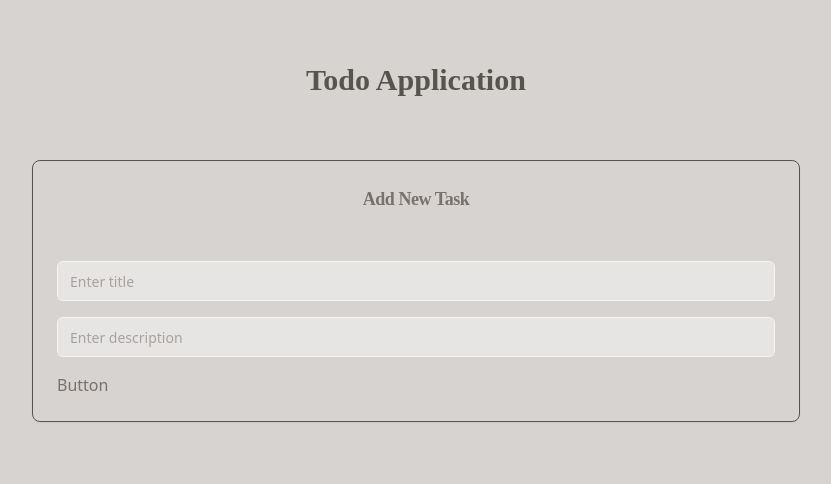
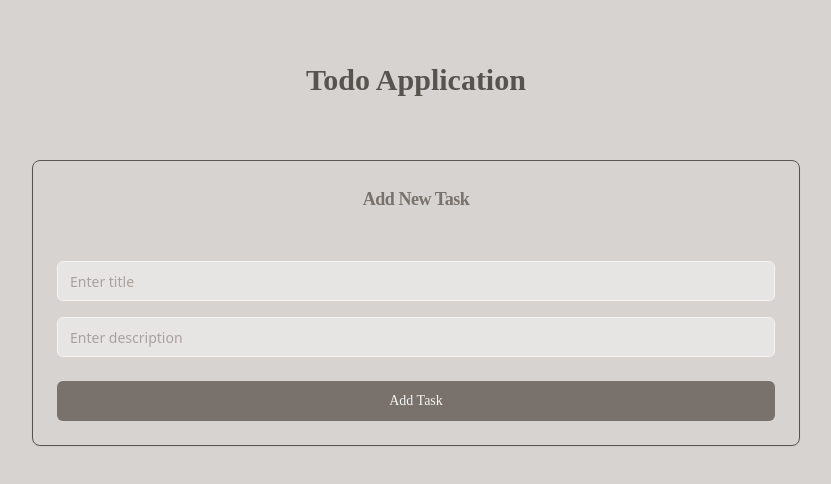
Before and after one commit to anoopraju31/task-tracker, a React (Vite) app: page / in a window 1280 px wide. Shown: the top 484 px of the page, without its empty margins (224-1055 px from the left). Built offline with nearby package versions, Linux system fonts and the light colour scheme; a web font is replaced by a local one.

Commit message:
Button Component - styled

```diff
--- a/src/components/Button.tsx
+++ b/src/components/Button.tsx
@@ -1,5 +1,22 @@
-const Button = () => {
-	return <div>Button</div>
+import { FC } from 'react'
+
+type Props = {
+	type: 'submit' | 'reset' | 'button'
+	title: string
+	handleClick: () => void
+	styles?: string
+}
+
+const Button: FC<Props> = (props) => {
+	const { type = 'button', title, handleClick, styles } = props
+	return (
+		<button
+			type={type}
+			onClick={handleClick}
+			className={`inline-flex items-center justify-center font-todo rounded-md text-sm font-medium ring-offset-stone-200 transition-colors focus-visible:outline-none focus-visible:ring-2 focus-visible:ring-ring focus-visible:ring-offset-2 disabled:pointer-events-none disabled:opacity-50 bg-stone-500 text-stone-100 hover:bg-stone-500/90 h-10 px-4 py-2 mt-2 ${styles}`}>
+			{title}
+		</button>
+	)
 }
 
 export default Button
--- a/src/components/Form.tsx
+++ b/src/components/Form.tsx
@@ -27,7 +27,7 @@ const Form = () => {
 				}}
 			/>
 
-			<Button />
+			<Button type='submit' title='Add Task' handleClick={() => {}} />
 		</form>
 	)
 }
```
